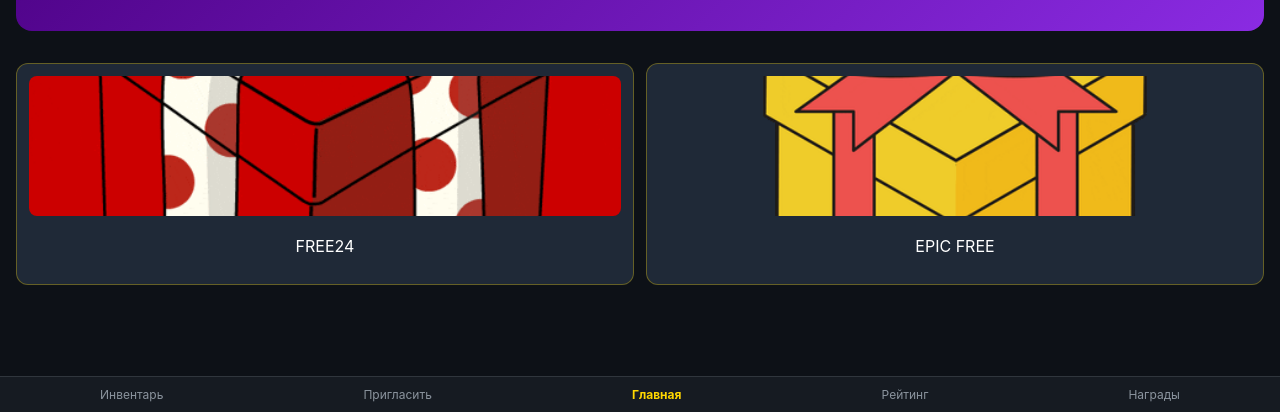
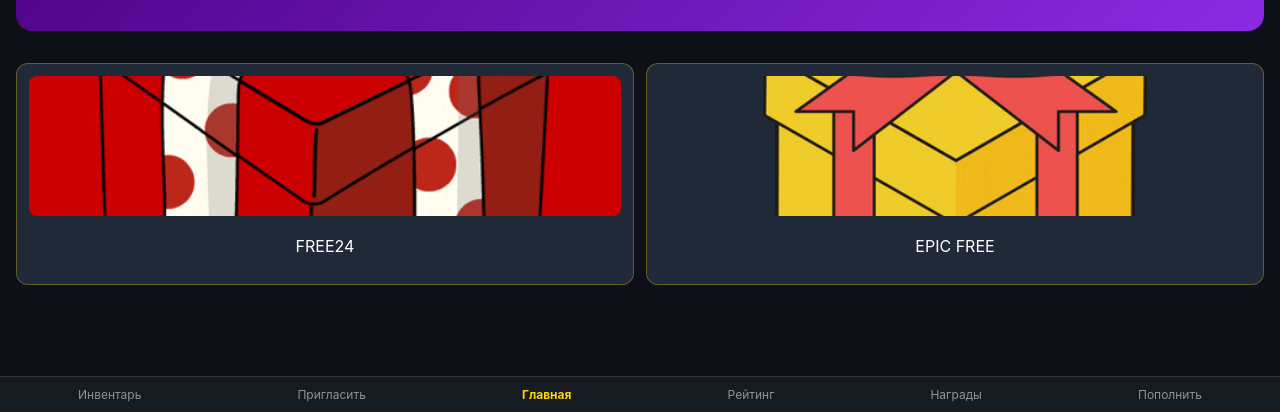
Before and after one commit to AndrushkaR/MagLackysait, a plain HTML site: page index.html in a window 1280 px wide. Shown: the part 388-800 px from the top of the page. Drawn offline with Linux system fonts and the light colour scheme; a script that the page names is missing.

Commit message:
Update index.html

```diff
--- a/index.html
+++ b/index.html
@@ -84,6 +84,7 @@
     <div class="nav-item active">Главная</div>
     <div class="nav-item" onclick="window.location.href='rating.html'">Рейтинг</div>
     <div class="nav-item" onclick="window.location.href='rewards.html'">Награды</div>
+     <div class="nav-item" onclick="window.location.href='topup.html'">Пополнить</div>
   </div>
 
   <!-- Модалка настроек -->
```
